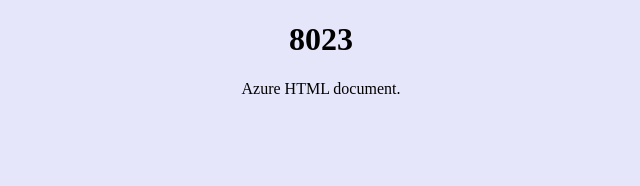
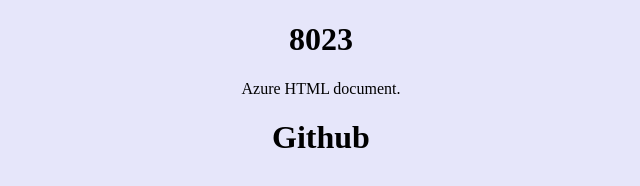
Before and after one commit to 17MCA8023/jotu, a plain HTML site: page index.html in a window 1280 px wide. Shown: the whole page, without its empty margins (319-959 px from the left). Drawn offline with Linux system fonts and the light colour scheme.

Commit message:
Update index.html

```diff
--- a/index.html
+++ b/index.html
@@ -8,6 +8,6 @@
 <body bgcolor="#E6E6FA">
 <h1><center>8023</center></h1>
 <p><center>Azure HTML document.</center></p>
-
+<h1><center>Github</center></h1>
 </body>
 </html>
```
